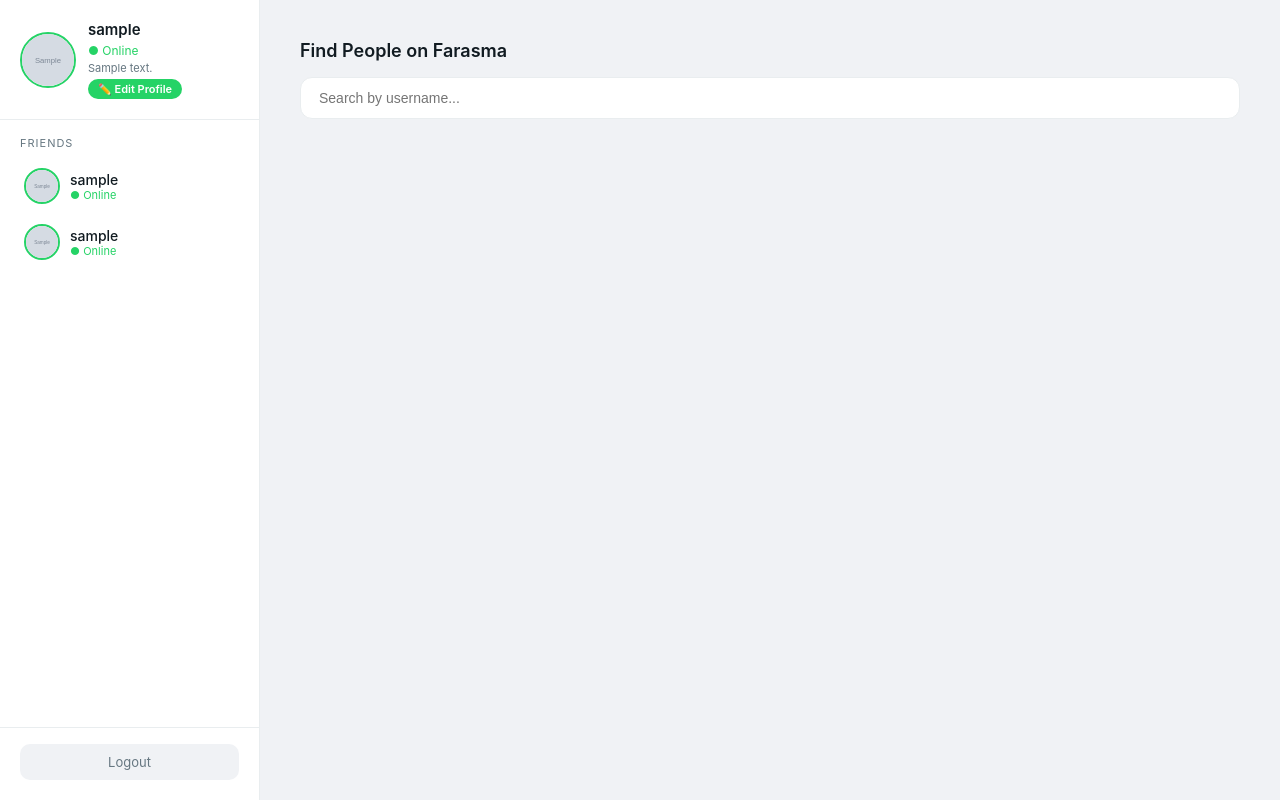
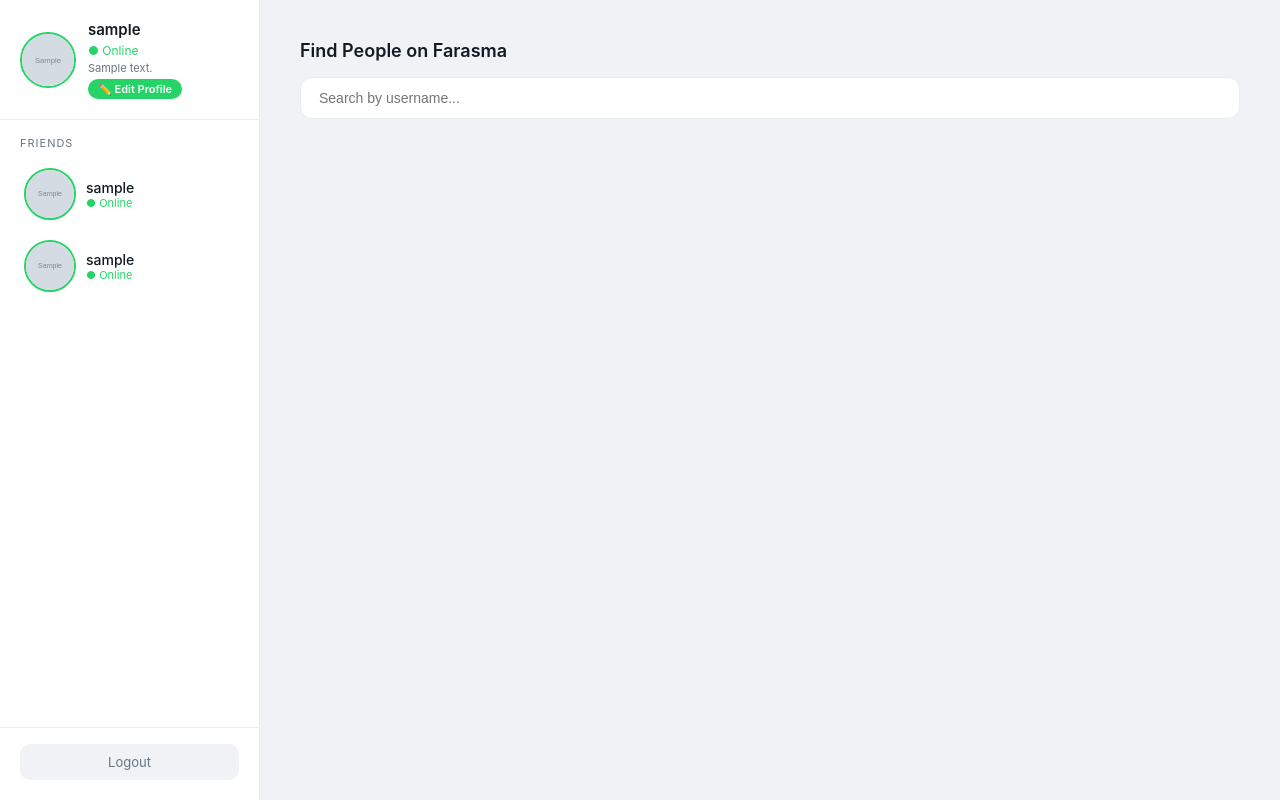
Before and after one commit to faridullah77/messaging-app, a Flask app: page /friends in a window 1280 px wide. Run offline with Flask 3, Linux system fonts and the light colour scheme; a user stored in the database is signed in; tables that the repository leaves empty hold one stand-in row (values such as "Sample post"); grey boxes marked "Sample" are stand-in pictures; some libraries are stand-ins or nearby versions.

Commit message:
Bigger friend avatars

```diff
--- a/static/css/style.css
+++ b/static/css/style.css
@@ -175,8 +175,8 @@ html, body {
 .friend-item:hover { background: #f0f2f5; }
 
 .friend-avatar {
-    width: 36px;
-    height: 36px;
+    width: 52px;
+    height: 52px;
     border-radius: 50%;
     background: linear-gradient(135deg, #128c7e, #25d366);
     display: flex;
@@ -801,8 +801,8 @@ html, body {
 }
 
 .friend-avatar-img {
-    width: 36px;
-    height: 36px;
+    width: 52px;
+    height: 52px;
     border-radius: 50%;
     object-fit: cover;
     border: 2px solid #25d366;
```
